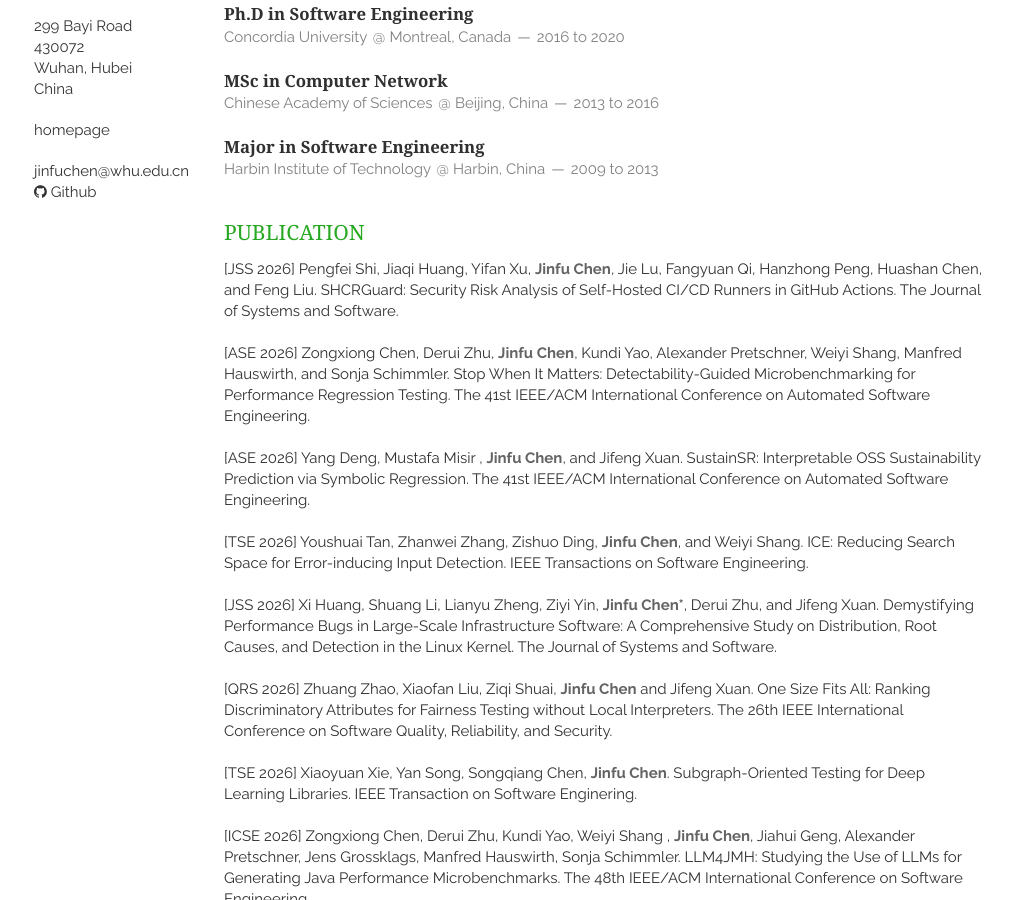
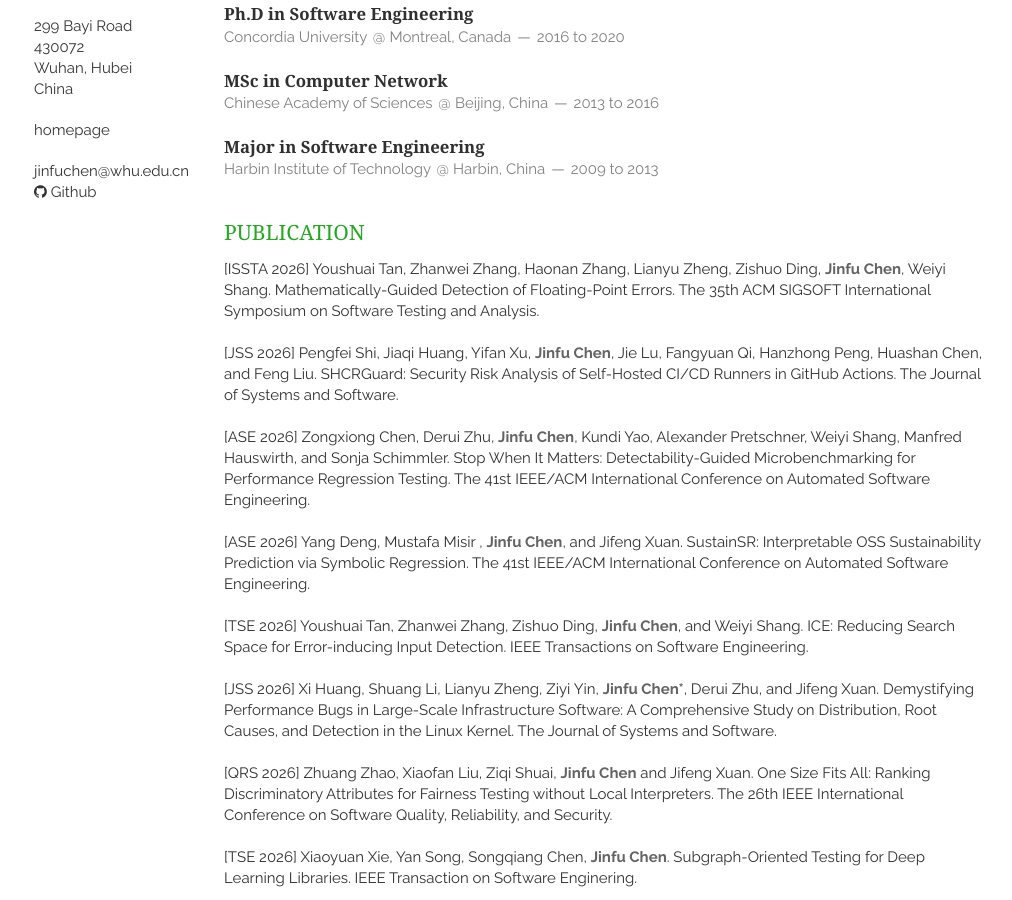
Before and after one commit to jinfuchen/jinfu, a Jekyll site: the page built from index.html, in a window 1280 px wide and 900 px high, scrolled down 319 px. Shown: the whole window, without its empty margins (136-1148 px from the left). Built offline with Jekyll 4.4.1, drawn with Linux system fonts in a browser that asks for light colours; nearby versions of some CDN libraries; the list of posts is cut into pages by our own code.

Commit message:
ISSTA 2026

```diff
--- a/_includes/publication.html
+++ b/_includes/publication.html
@@ -12,6 +12,9 @@
     -->
 
     <article>
+      <p>[ISSTA 2026] Youshuai Tan, Zhanwei Zhang, Haonan Zhang, Lianyu Zheng, Zishuo Ding, <em>Jinfu Chen</em>, Weiyi Shang. Mathematically-Guided Detection of Floating-Point Errors. The 35th ACM SIGSOFT International Symposium on Software Testing and Analysis. </p>
+      <br>
+
       <p>[JSS 2026] Pengfei Shi, Jiaqi Huang, Yifan Xu, <em>Jinfu Chen</em>, Jie Lu, Fangyuan Qi, Hanzhong Peng, Huashan Chen, and Feng Liu. SHCRGuard: Security Risk Analysis of Self-Hosted CI/CD Runners in GitHub Actions. The Journal of Systems and Software. </p>
       <br>
 
```
